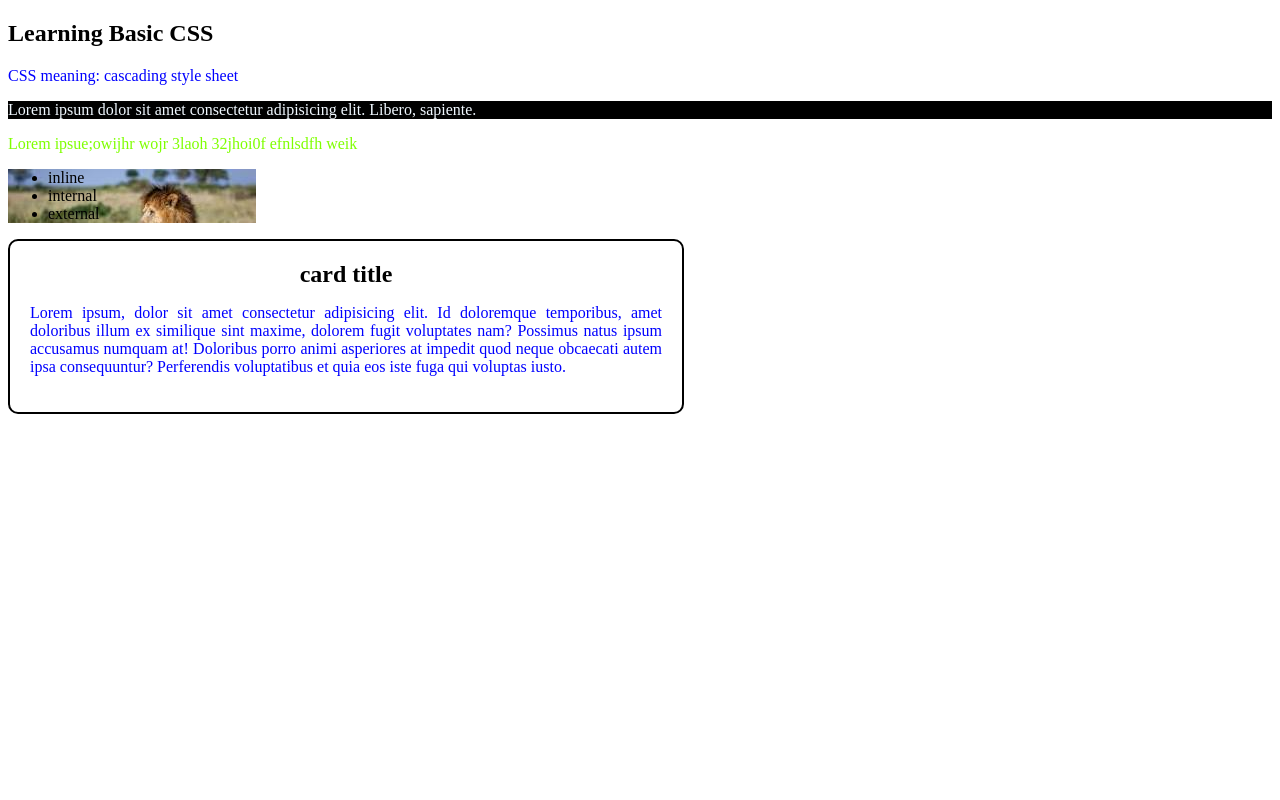
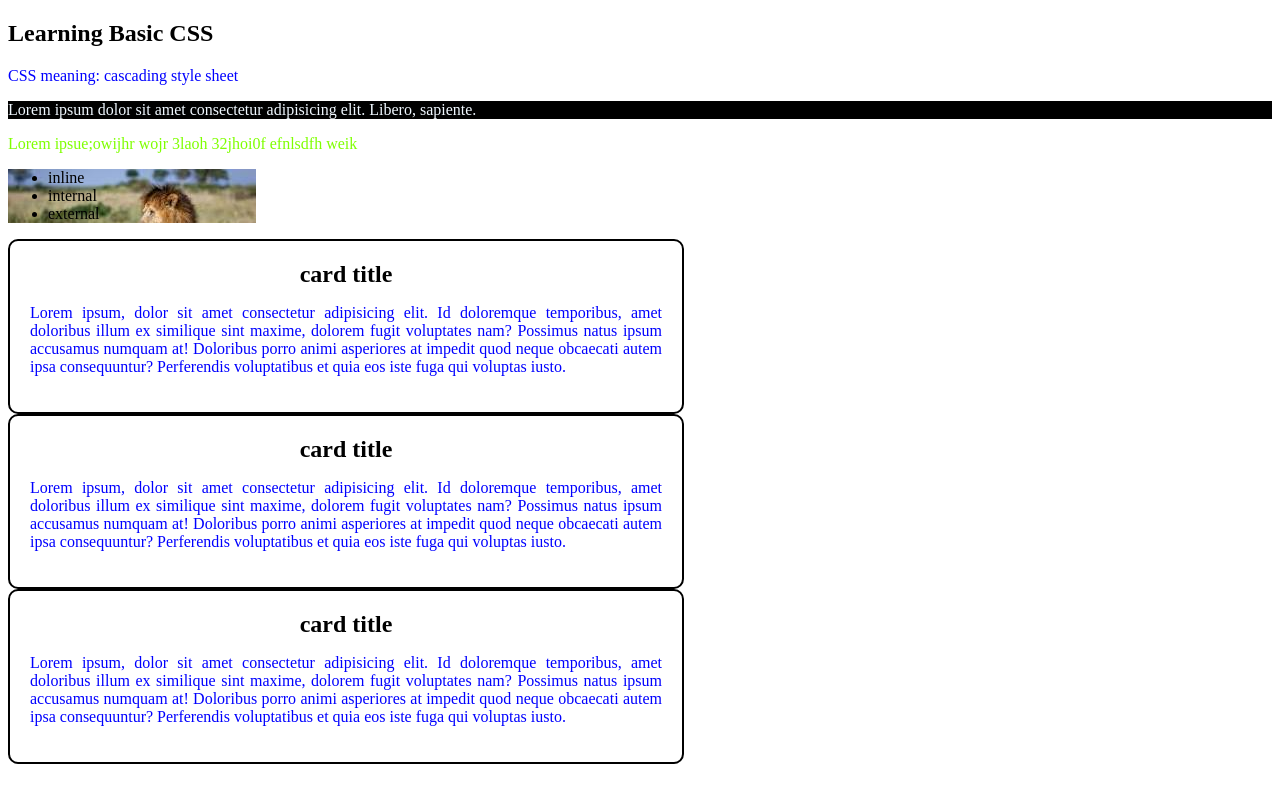
Before and after one commit to Maruf343/ph_class_2, a plain HTML site: page index.html in a window 1280 px wide. Drawn offline with Linux system fonts and the light colour scheme.

Commit message:
add first blog

```diff
--- a/index.html
+++ b/index.html
@@ -22,6 +22,14 @@
         <h2>card title</h2>
         <p>Lorem ipsum, dolor sit amet consectetur adipisicing elit. Id doloremque temporibus, amet doloribus illum ex similique sint maxime, dolorem fugit voluptates nam? Possimus natus ipsum accusamus numquam at! Doloribus porro animi asperiores at impedit quod neque obcaecati autem ipsa consequuntur? Perferendis voluptatibus et quia eos iste fuga qui voluptas iusto.</p>
     </div>
+    <div class="card">
+        <h2>card title</h2>
+        <p>Lorem ipsum, dolor sit amet consectetur adipisicing elit. Id doloremque temporibus, amet doloribus illum ex similique sint maxime, dolorem fugit voluptates nam? Possimus natus ipsum accusamus numquam at! Doloribus porro animi asperiores at impedit quod neque obcaecati autem ipsa consequuntur? Perferendis voluptatibus et quia eos iste fuga qui voluptas iusto.</p>
+    </div>
+    <div class="card">
+        <h2>card title</h2>
+        <p>Lorem ipsum, dolor sit amet consectetur adipisicing elit. Id doloremque temporibus, amet doloribus illum ex similique sint maxime, dolorem fugit voluptates nam? Possimus natus ipsum accusamus numquam at! Doloribus porro animi asperiores at impedit quod neque obcaecati autem ipsa consequuntur? Perferendis voluptatibus et quia eos iste fuga qui voluptas iusto.</p>
+    </div>
 
 </body>
 </html>
```
